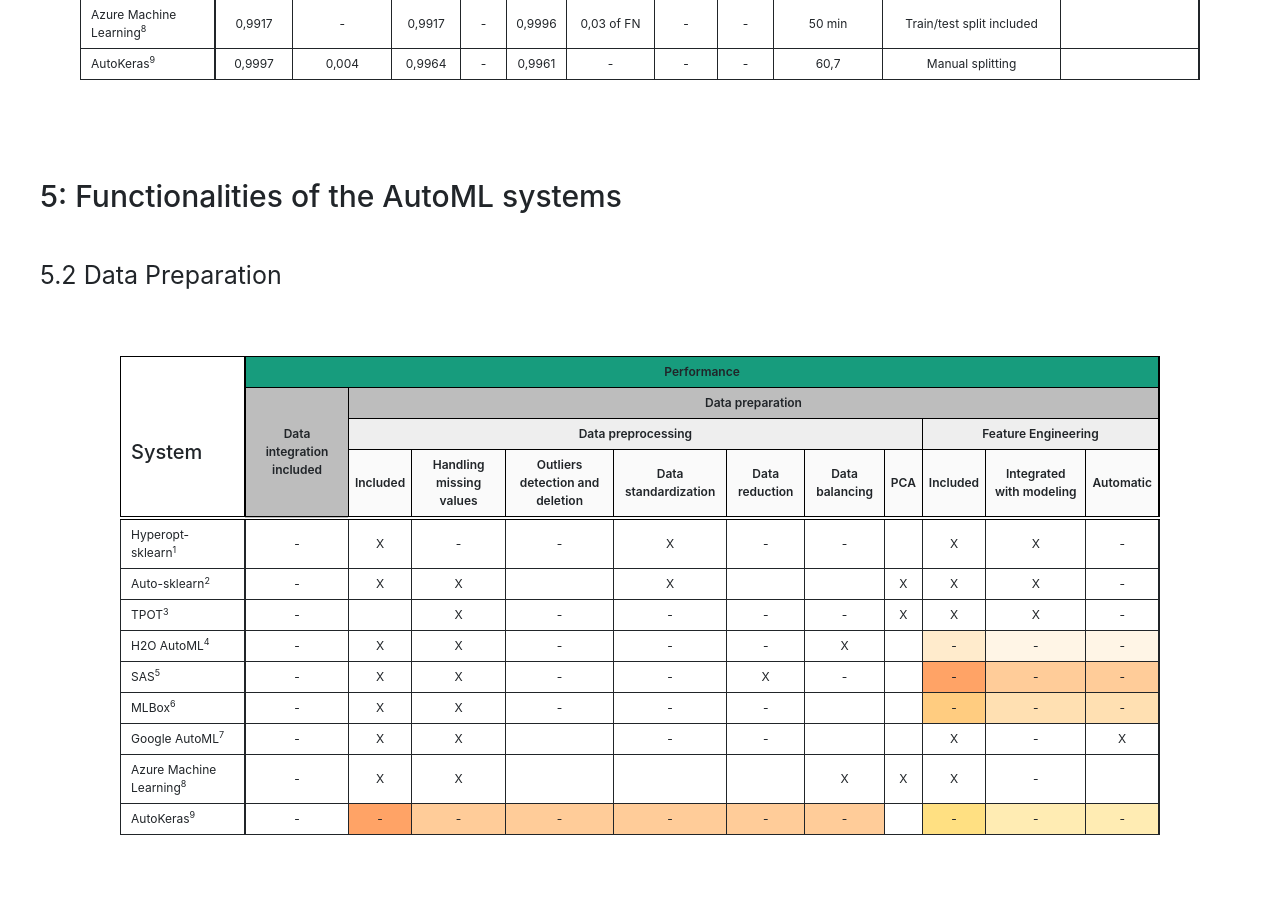
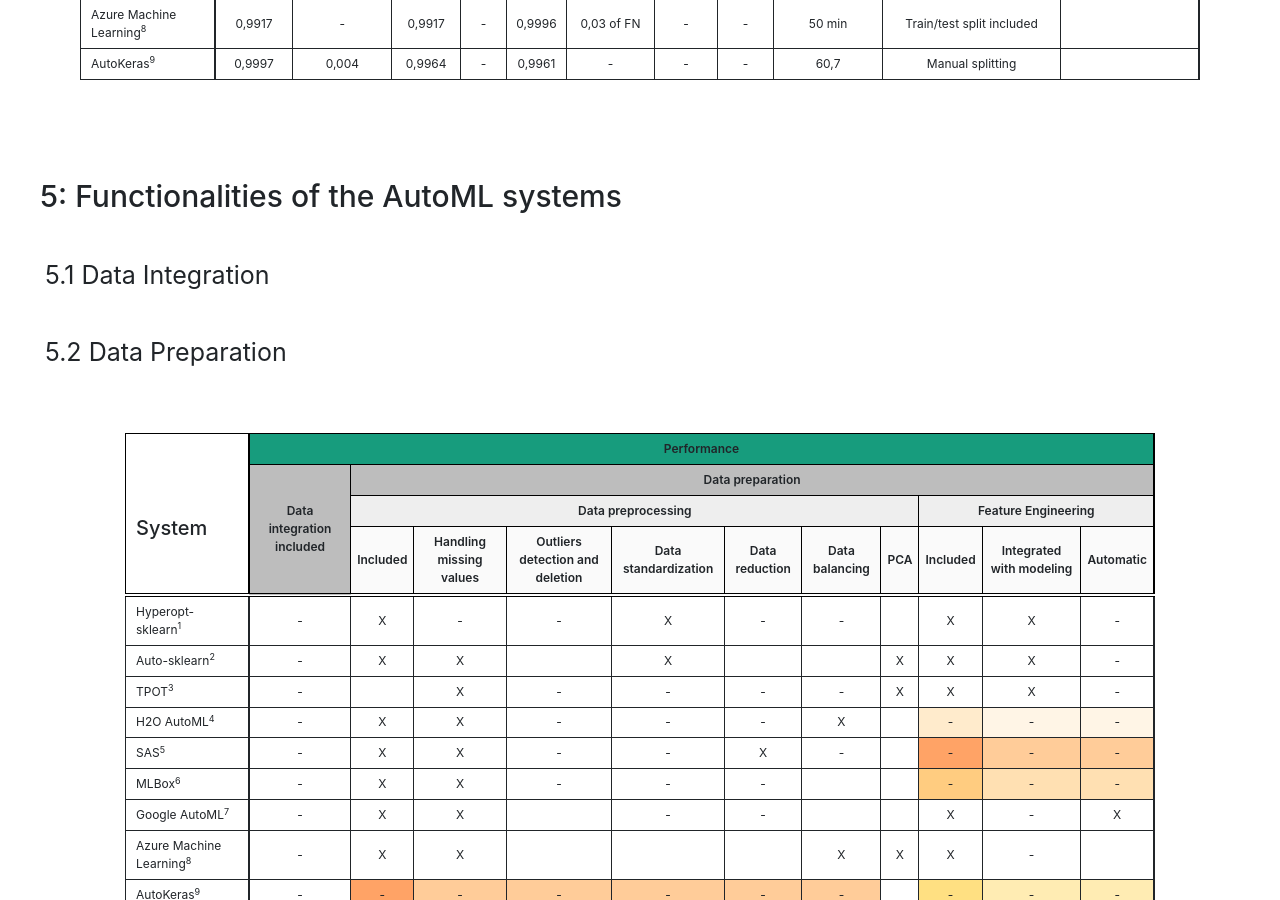
Before and after one commit to jonathankrauss/AutoML-Benchmark, a Jekyll site: the page built from README.md, in a window 1280 px wide and 900 px high, scrolled down 2444 px. Built offline with Jekyll 4.4.1, drawn with Linux system fonts in a browser that asks for light colours; our own code applies the rules of GitHub Pages for plain Markdown files; comment, search, counter and statistics services are not loaded.

Commit message:
Update default.html

```diff
--- a/_layouts/default.html
+++ b/_layouts/default.html
@@ -113,7 +113,7 @@ Projects that rely on the application of ML are usually referred to as ML projec
   <div class= "ph4">
     <h2> 5: Functionalities of the AutoML systems</h2>
     <!-- <p class = "ph2"> This is the text </p> -->
-    <div class="ph1>
+    <div class="ph1">
       <h3>5.1 Data Integration</h3>
     </div>
     <div class= "ph1">
```
